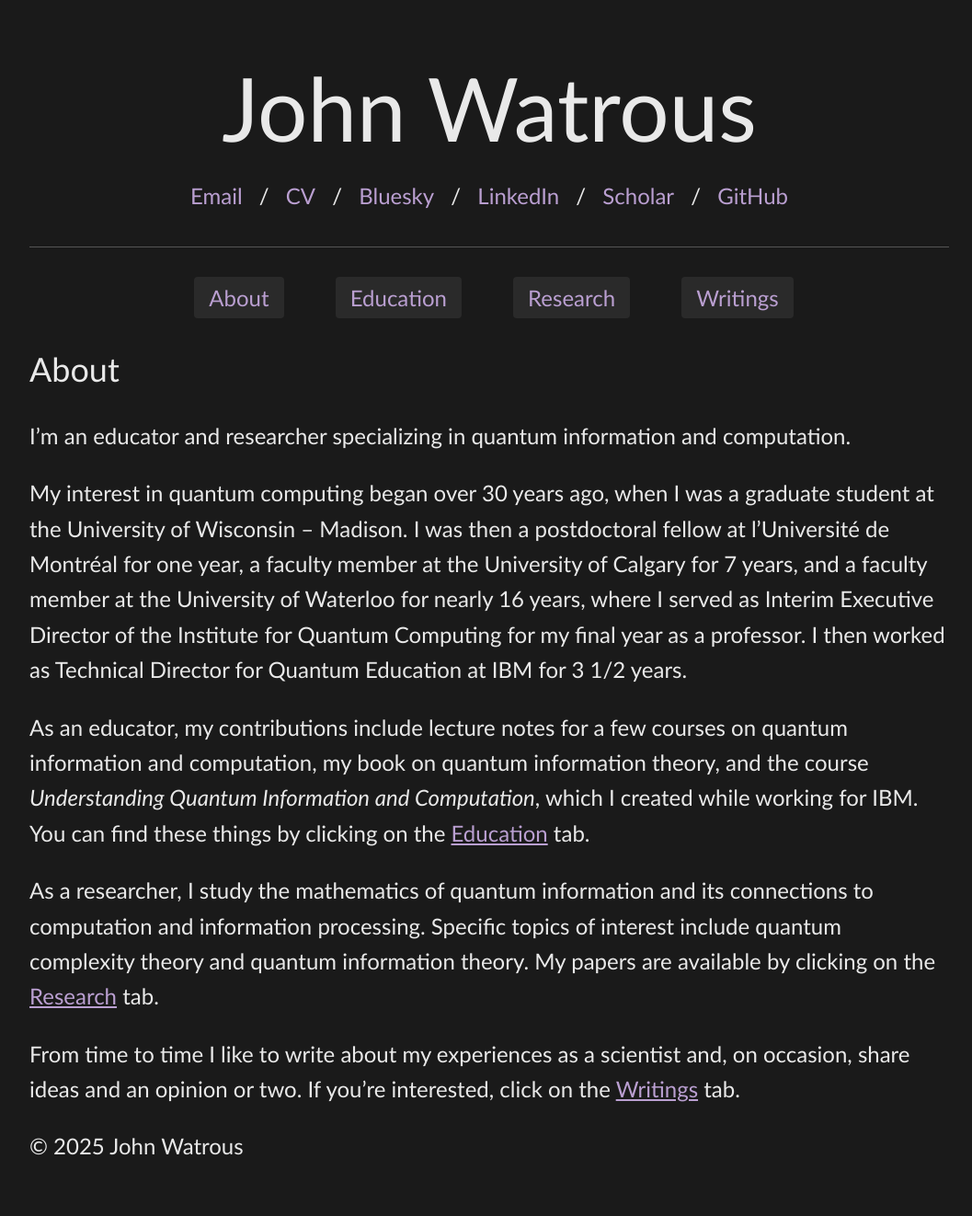
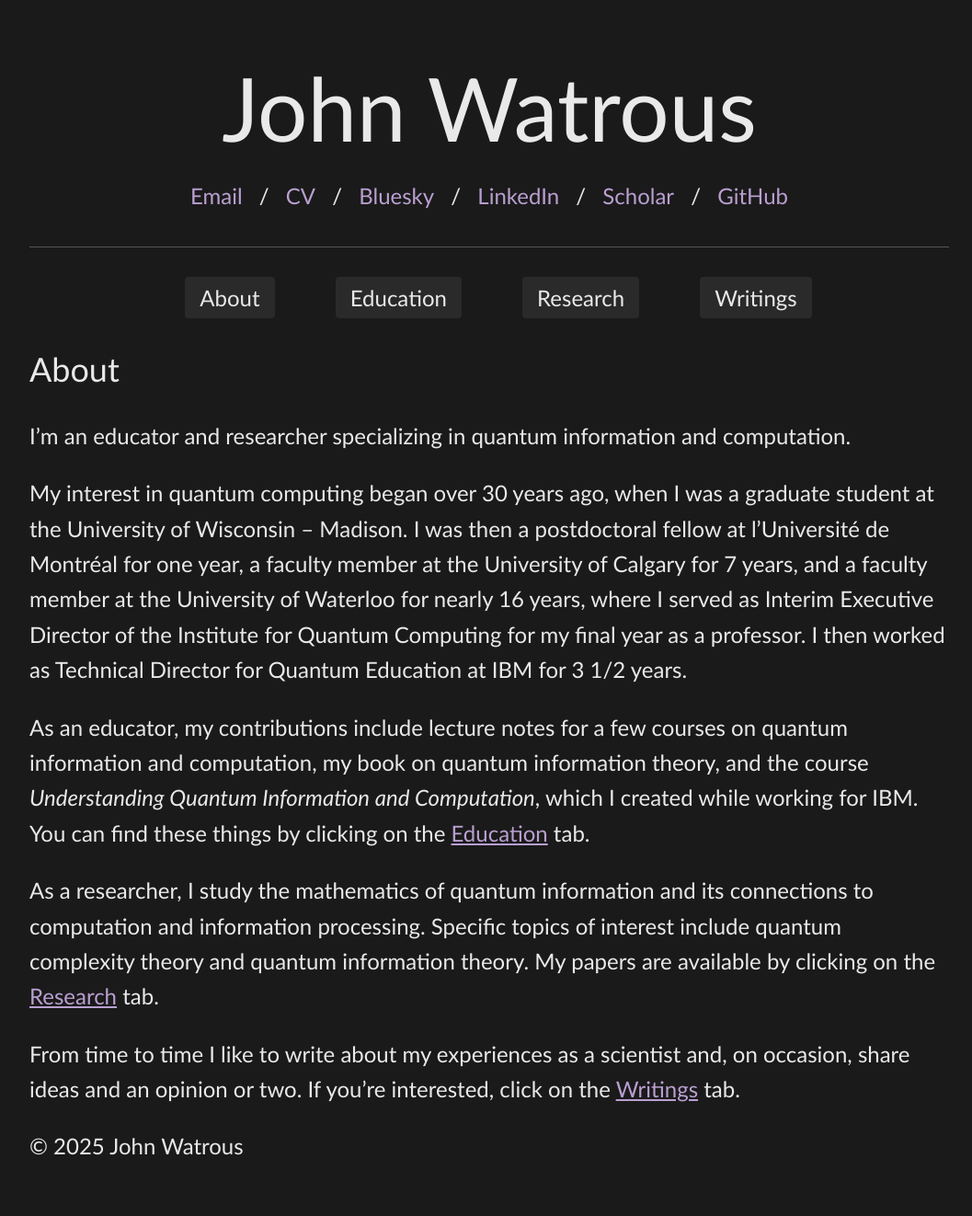
Before and after one commit to jhwatrous/jhwatrous.github.io, a Jekyll site: the page built from index.md, in a window 1280 px wide. Shown: the whole page at 92% size, without its empty margins (108-1165 px from the left). Built offline with Jekyll 4.4.1, drawn with Linux system fonts in a browser that asks for light colours.

Commit message:
Revising...

```diff
--- a/assets/css/simple-dark.css
+++ b/assets/css/simple-dark.css
@@ -48,11 +48,12 @@ header nav {
 }
 
 header nav a {
-    margin: 0 30px;
+    margin: 0 40px;
     padding: 8px 16px;
     background-color: #2a2a2a;
     border-radius: 4px;
     text-decoration: none;
+    color: #e9e9e9;
 }
 
 .header-separator {
```
